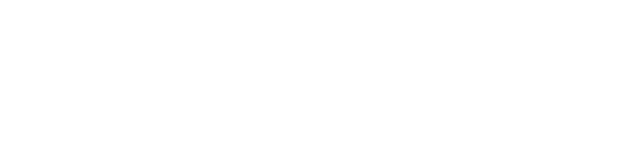
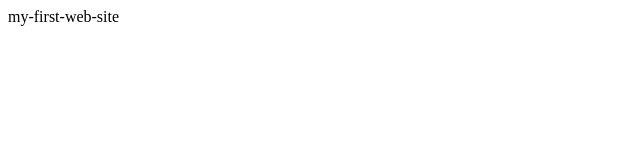
Before and after one commit to fiyaaaaaa/my-first-web-site, a plain HTML site: page index.html in a window 1280 px wide. Shown: the whole page, without its empty margins (0-640 px from the left). Drawn offline with Linux system fonts and the light colour scheme.

Commit message:
Update index.html

```diff
--- a/index.html
+++ b/index.html
@@ -3,4 +3,5 @@
   <title>my-first-web-site</title>
  </head>
  <body>
+  my-first-web-site
  </body>
```
